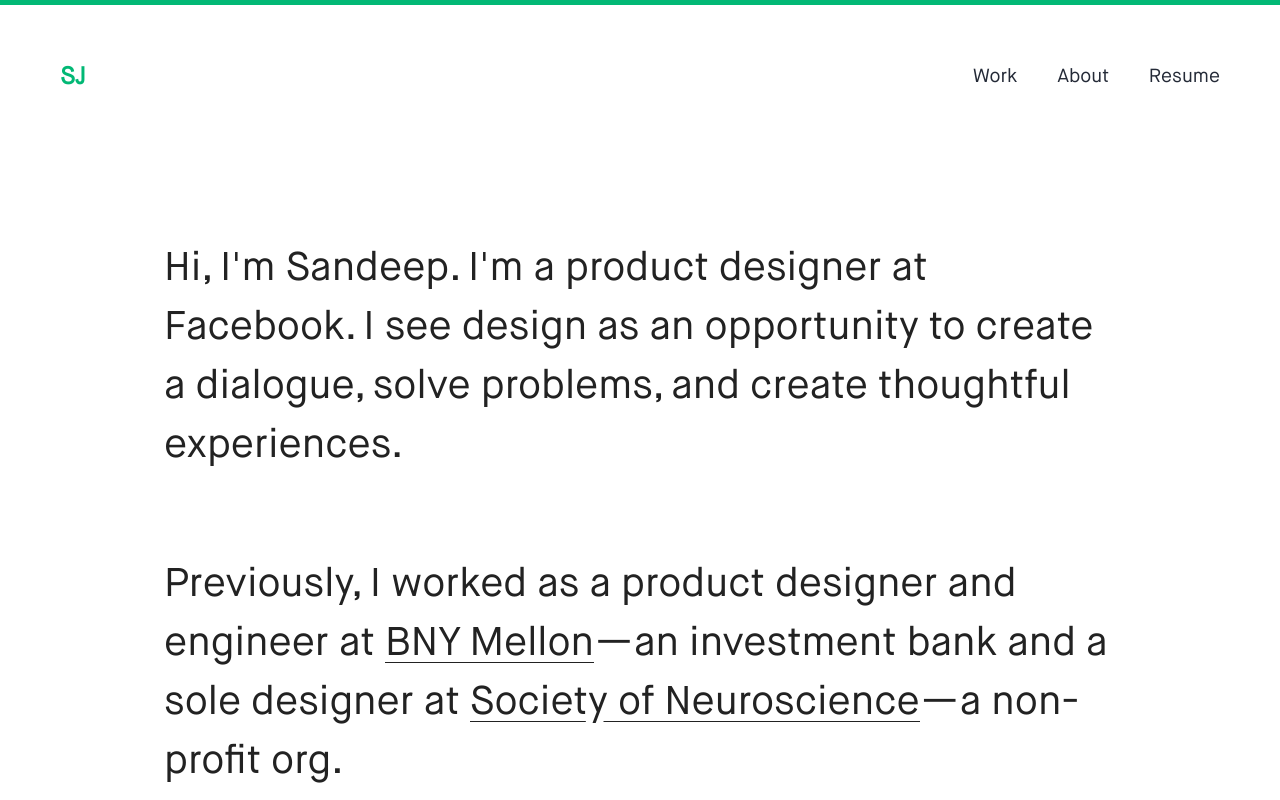
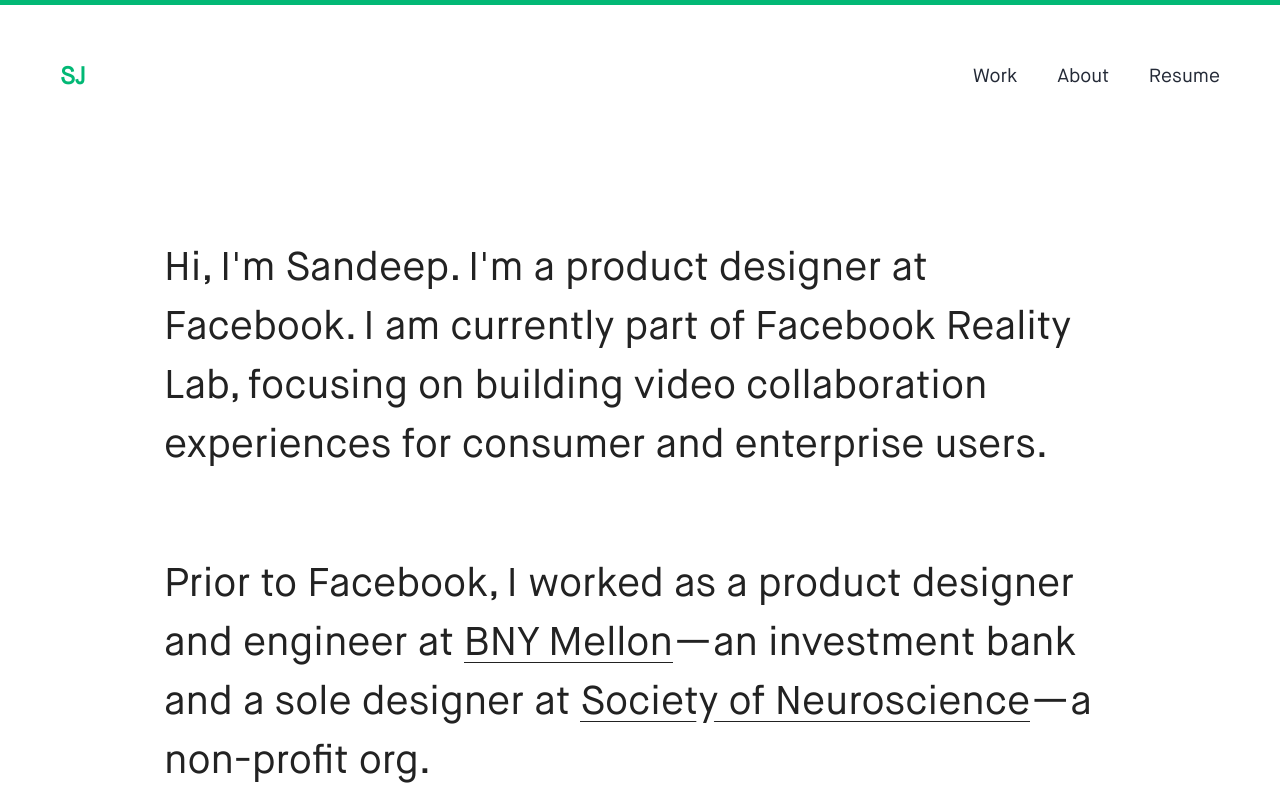
Before and after one commit to sndpjagtap/Portfolio, a plain HTML site: page about.html in a window 1280 px wide. Shown: the top 800 px of the page. Drawn offline with Linux system fonts and the light colour scheme.

Commit message:
Update about.html

```diff
--- a/about.html
+++ b/about.html
@@ -117,10 +117,10 @@ counter"></a></div></noscript>
       <div class="">
         <div class="inner text">
            <!-- <h2 class="section-heading">Profile</h2>-->
-            <p>Hi, I'm Sandeep. I'm a product designer at Facebook. I see design as an opportunity to create a dialogue, solve problems, and create thoughtful experiences.</p>
+            <p>Hi, I'm Sandeep. I'm a product designer at Facebook. I am currently part of Facebook Reality Lab, focusing on building video collaboration experiences for consumer and enterprise users.</p>
 
             <!--<h2 class="section-heading is-secondary"></h2>-->
-            <p>Previously, I worked as a product designer and engineer at <a href="https://www.bnymellon.com/">BNY Mellon</a>—an investment bank and a sole designer at <a href="https://www.sfn.org/">Society of Neuroscience</a>—a non-profit org.</p>
+            <p>Prior to Facebook, I worked as a product designer and engineer at <a href="https://www.bnymellon.com/">BNY Mellon</a>—an investment bank and a sole designer at <a href="https://www.sfn.org/">Society of Neuroscience</a>—a non-profit org.</p>
 
 
             <p>I'm always interested to hear about new projects and collaborations, so feel free to <a href="mailto:sajagtap@iu.edu">get in touch</a>.</p>
```
